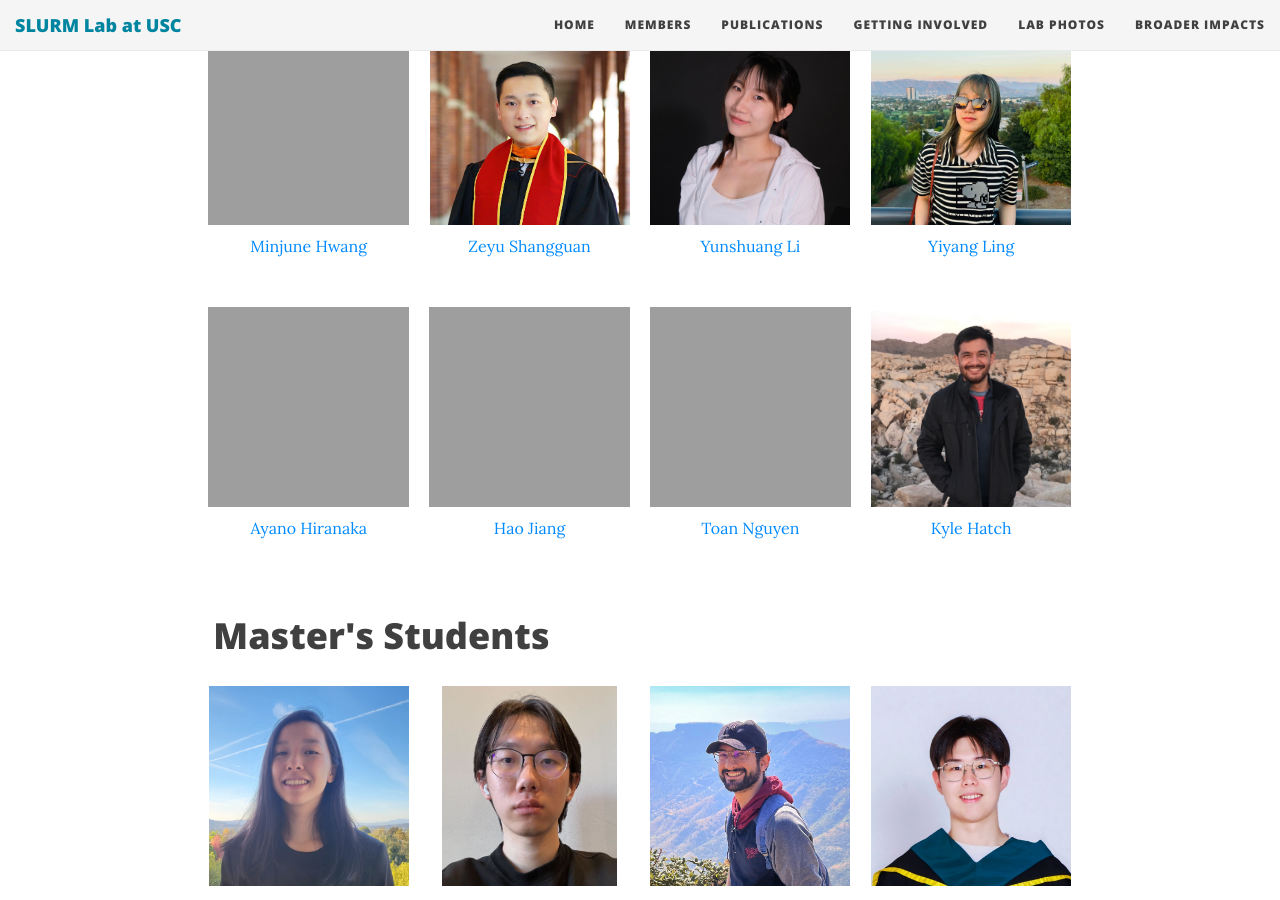
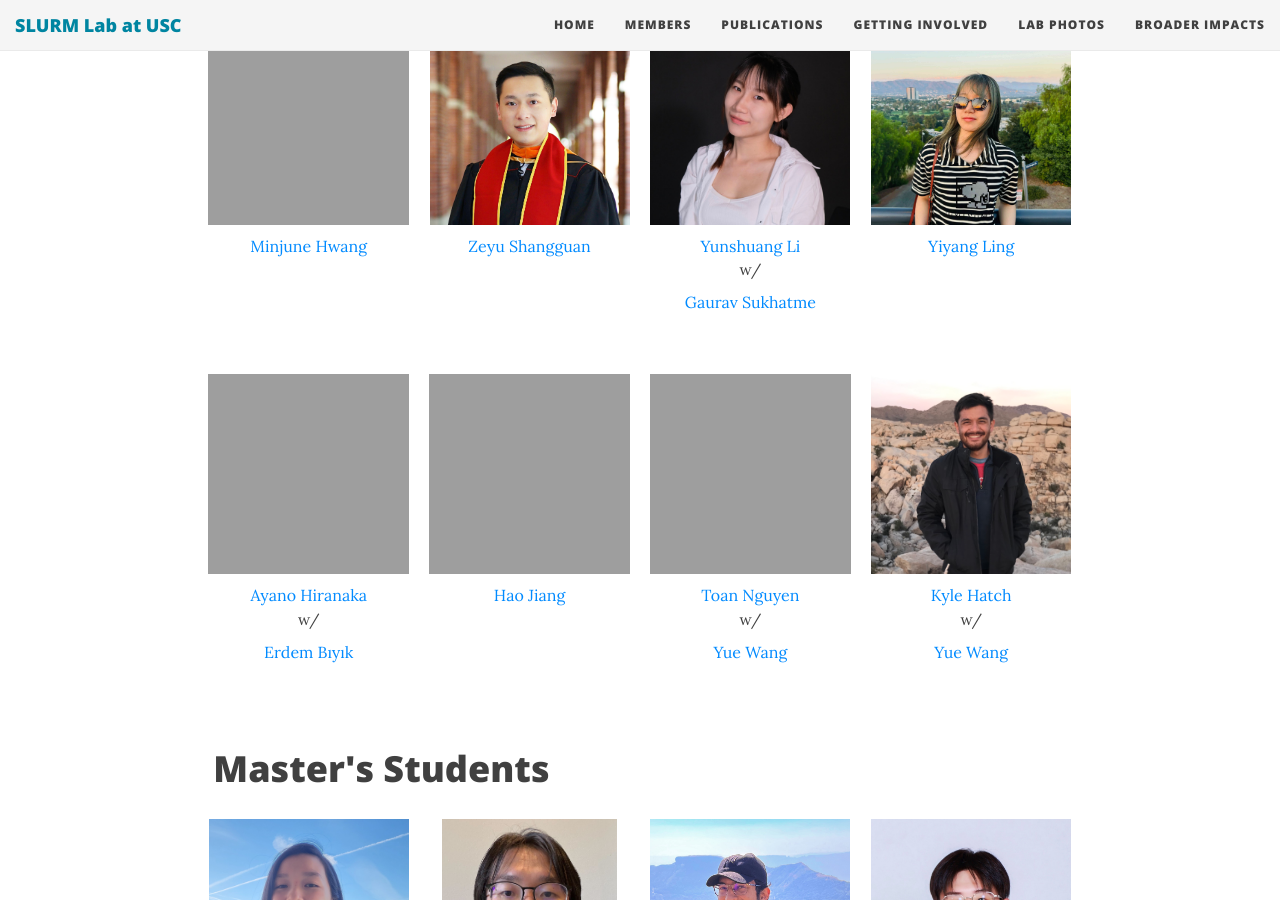
Before and after one commit to slurm-lab-usc/slurm-lab-usc.github.io, a Jekyll site: the page built from members.md, in a window 1280 px wide and 900 px high, scrolled down 313 px. Built offline with Jekyll 4.4.1, drawn with Linux system fonts in a browser that asks for light colours; nearby versions of some CDN libraries.

Commit message:
add co-advisors

```diff
--- a/members.md
+++ b/members.md
@@ -14,21 +14,29 @@ members:
             photo_url: https://slurm-lab-usc.github.io/img/people/ZeyuShangguan.jpeg
             web_url: https://zshanggu.github.io/
           - name: Yunshuang Li
+            coadvisor: Gaurav Sukhatme
+            coadvisor_url: https://uscresl.org/principal-investigator/
             photo_url: https://slurm-lab-usc.github.io/img/people/Yunshuang.jpeg
             web_url: https://li-yunshuang.github.io/
           - name: Yiyang Ling
             photo_url: https://slurm-lab-usc.github.io/img/people/Yiyang.jpg
             web_url: https://yiyang0207.github.io/
           - name: Ayano Hiranaka
+            coadvisor: Erdem Bıyık
+            coadvisor_url: https://ebiyik.github.io/
             photo_url: https://slurm-lab-usc.github.io/img/people/AyanoHiranaka.jpg
             web_url: https://misoshiruseijin.github.io
           - name: Hao Jiang
             photo_url: https://slurm-lab-usc.github.io/img/people/HaoJiang.png
             web_url: https://haojiang4400.github.io/
           - name: Toan Nguyen
+            coadvisor: Yue Wang
+            coadvisor_url: https://yuewang.xyz/
             photo_url: https://slurm-lab-usc.github.io/img/people/ToanNguyen.jpeg
             web_url: https://toannguyen1904.github.io/
           - name: Kyle Hatch
+            coadvisor: Yue Wang
+            coadvisor_url: https://yuewang.xyz/
             photo_url: https://slurm-lab-usc.github.io/img/people/KyleHatchSquare.jpg
             web_url: https://khatch31.github.io/
 
@@ -270,15 +278,20 @@ members:
             <h2 style="text-align: left; margin-bottom: 20px;"> {{ group.name }} </h2>
           {% endif %}
           {% if group.full %}
-          <div class="row member-row">
+          <div class="row member-row" style="display: flex; flex-wrap: wrap;">
             {% for member in group.list %}
-              <div class="col-xl-3 col-lg-3 col-md-3 text-center col-sm-6 col-xs-6 member-col">
+              <div class="col-xl-3 col-lg-3 col-md-3 text-center col-sm-6 col-xs-6 member-col" style="margin-bottom: 30px;">
                 <a target="_blank" href="{{ member.web_url }}">
                   <img class="img-responsive" src="{{ member.photo_url }}" alt="{{member.name}}">
                 </a>
-                <a target="_blank" href="{{ member.web_url }}">
+                <a target="_blank" href="{{ member.web_url }}" style="display: block;">
                   {{ member.name }}
                 </a>
+                {% if member.coadvisor %}
+                  <span style="font-size: 0.85em; display: block; margin-top: 2px;">
+                    w/ <a target="_blank" href="{{ member.coadvisor_url }}">{{ member.coadvisor }}</a>
+                  </span>
+                {% endif %}
               </div>
             {% endfor %}
           </div>
```
